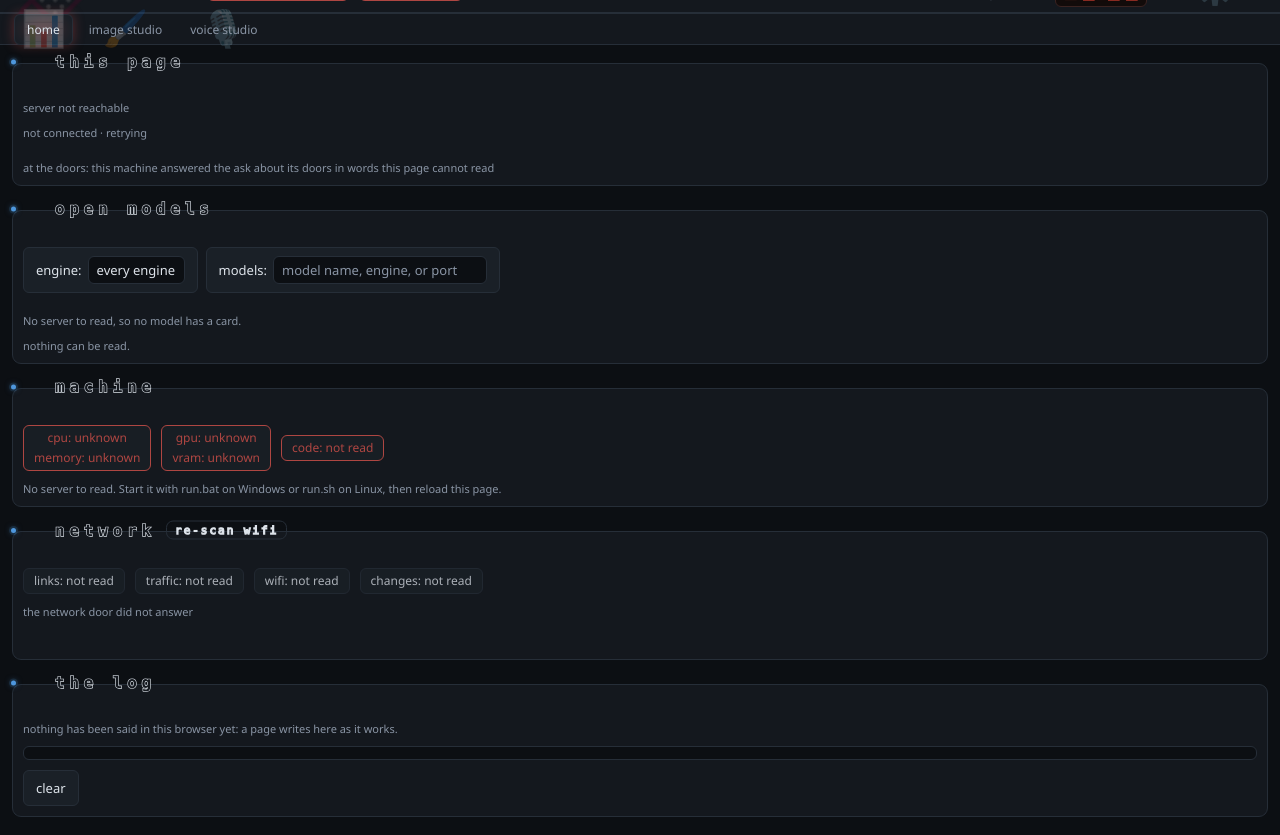
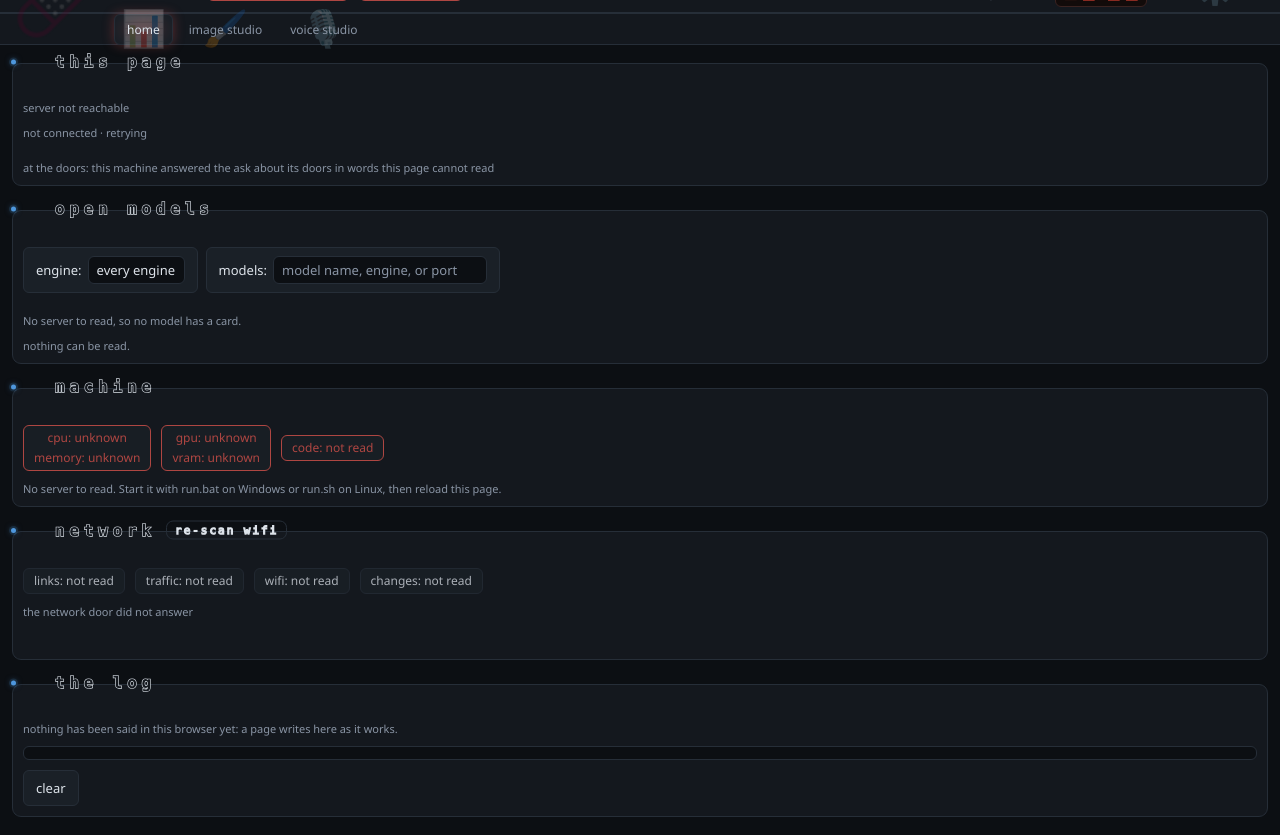
Before and after one commit to Yonneh0/open-local-services, a plain HTML site: page webui/index.html in a window 1280 px wide. Shown: the part 37-872 px from the top of the page. Drawn offline with Linux system fonts and the light colour scheme; no server answers.

Commit message:
the tab row steps a hundred pixels off the left edge so home stands under the brand words - one padding number holds the whole row, left for the owner to fine-tune by eye

```diff
--- a/webui/style.css
+++ b/webui/style.css
@@ -417,7 +417,10 @@ body {
   display: flex;
   align-items: center;
   gap: 4px;
-  padding: 0 14px;
+  /* The left pad stands the row 100px off the edge, so home sits under the
+     brand words; the 14px base is the old edge gap. This one number is the
+     whole row's place - the others follow it at their gaps. */
+  padding: 0 14px 0 114px;
   background: var(--bg2);
   border-top: 1px solid var(--line);
   border-bottom: 1px solid var(--line);
```
